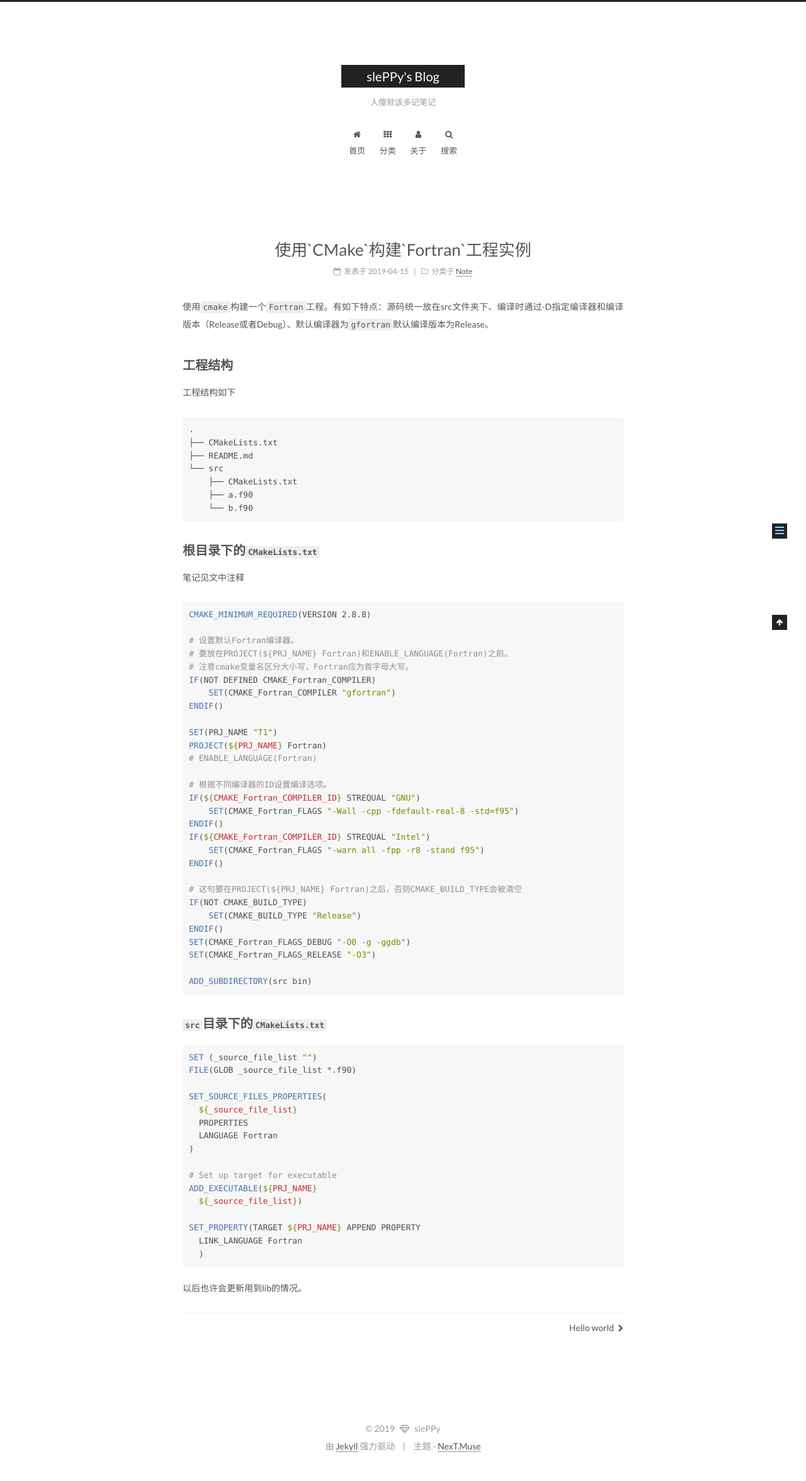
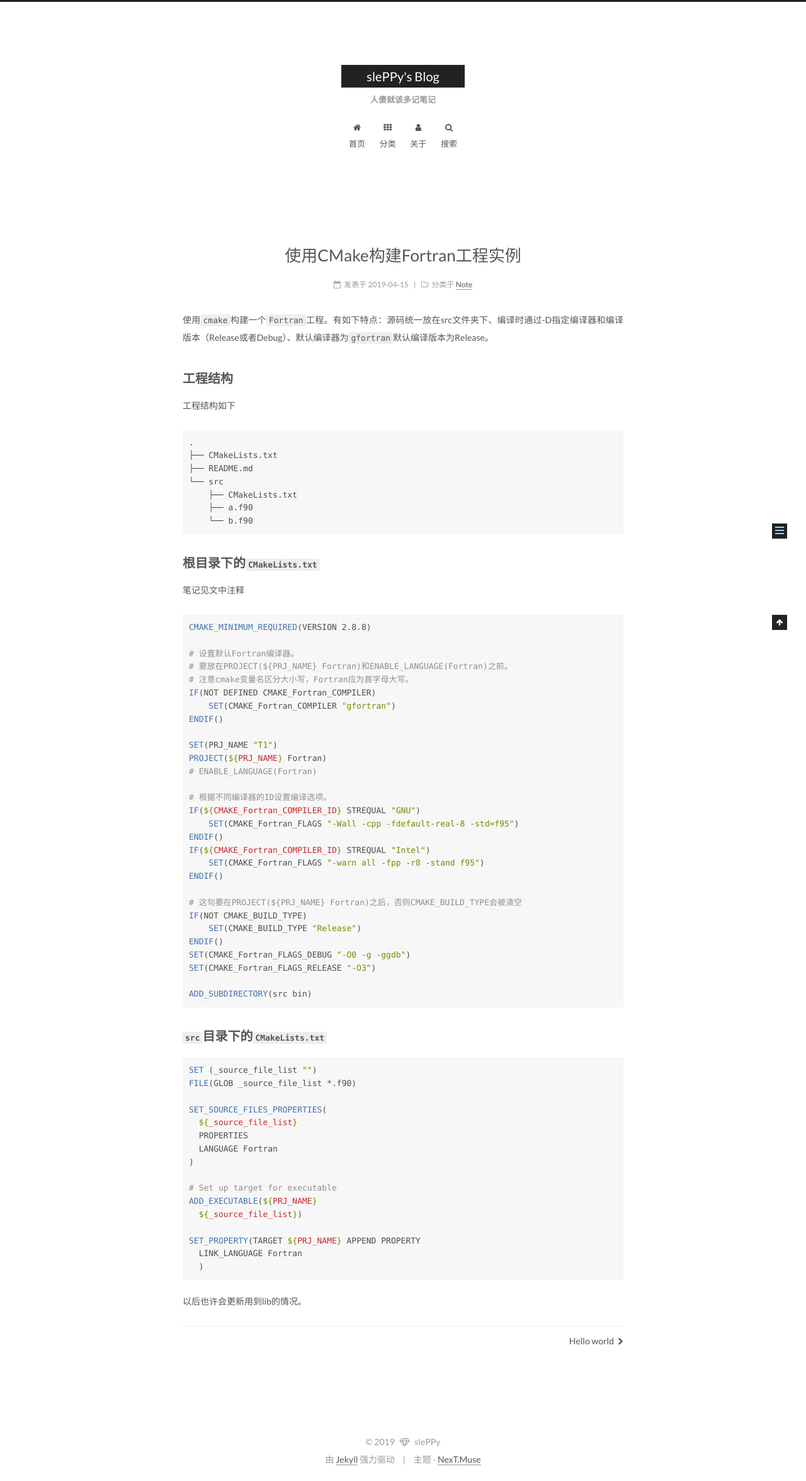
Before and after one commit to slePPyMe/slePPyMe.github.io, a Jekyll site: the page built from _posts/2019-04-15-Use-Cmake-Build-Fortran.md, in a window 1280 px wide. Shown: the whole page at 63% size. Built offline with Jekyll 4.4.1, drawn with Linux system fonts in a browser that asks for light colours; before the commit the page ends 2330 px from its top, so only the background shows below that.

```diff
--- a/_config.yml
+++ b/_config.yml
@@ -104,7 +104,7 @@ copyright: true
 canonical: true
 
 # Change headers hierarchy on site-subtitle (will be main site description) and on all post/pages titles for better SEO-optimization.
-seo: false
+seo: true
 
 # If true, will add site-subtitle to index page, added in jekyll config.
 # subtitle: Subtitle
@@ -255,8 +255,8 @@ toc:
 
 sidebar:
   # Sidebar Position, available value: left | right
-  position: left
-  #position: right
+  # position: left
+  position: right
 
   # Sidebar Display, available value:
   #  - post    expand on posts automatically. Default.
--- a/_posts/2019-04-15-Use-Cmake-Build-Fortran.md
+++ b/_posts/2019-04-15-Use-Cmake-Build-Fortran.md
@@ -1,5 +1,5 @@
 ---
-title: 使用`CMake`构建`Fortran`工程实例
+title: 使用CMake构建Fortran工程实例
 date: 2019-4-15 16:52:17
 category: Note
 ---
```
